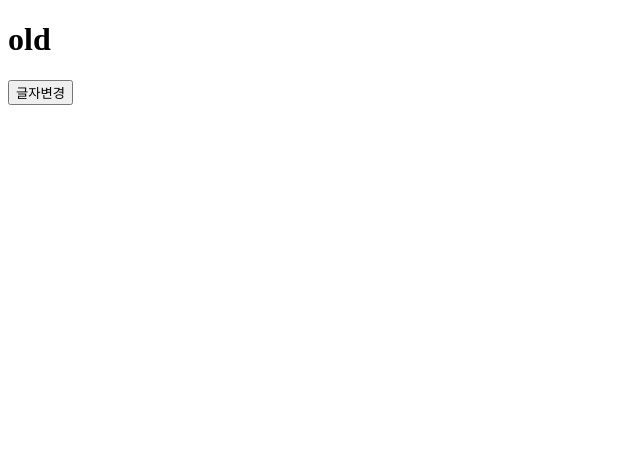
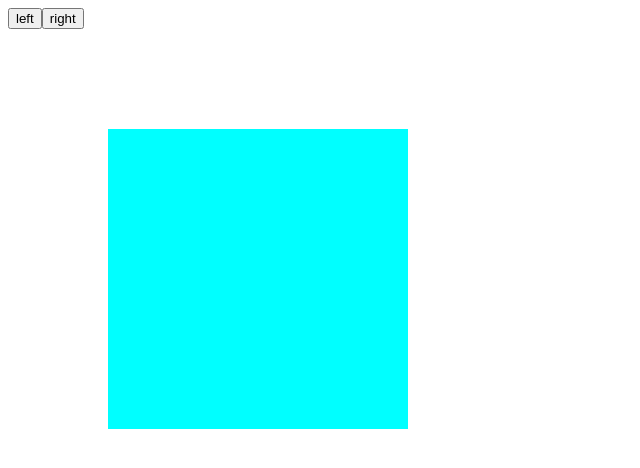
Before and after one commit to Moon-YJ/react-first, a React (Create React App) app: page / in a window 1280 px wide. Shown: the top 468 px of the page, without its empty margins (0-640 px from the left). Built offline with nearby package versions, Linux system fonts and the light colour scheme.

Commit message:
전위연산자, 후위연산자 및 state값 변경순서 고려

```diff
--- a/src/App.jsx
+++ b/src/App.jsx
@@ -1,34 +1,17 @@
 import { useState } from 'react';
-
-/*
-	- State가 변경 및 반영되는 시점
-		1.이벤트 발생시 State변경함수로 변경될 때 해당 렌더링사이클에서 변경됨
-		2.변경된 State값이 실제 DOM에 반영되는 싸이클 그 다음번 렌더링 사이클
-*/
+import './App.scss';
 
 export default function App() {
+	// state값 변경 순서에 따라 결과화면이 달라지는 경우
+	// 전위연산자, 후위연산자
 	console.log('render');
-	const [Txt, setTxt] = useState('old');
-
-	/*
-	- 위의 로직 실행순서
-		1. State값 초기화됨 (render1)
-		2. 버튼 클릭시 state값 변경은 되지만 해당 변경사항이 실제 반영되지 않음 (render1)
-		3. 리액트가 내부적으로 state값 변경을 인지해서 컴포넌트 재실행
-		4. 이전 렌더링사이클 변경된 state값이 실제 반영됨 (render2)
-	*/
+	let [Index, setIndex] = useState(0);
 
 	return (
 		<>
-			<h1>{Txt}</h1>
-			<button
-				onClick={() => {
-					setTxt('new');
-					console.log(Txt);
-				}}
-			>
-				글자변경
-			</button>
+			<button onClick={() => setIndex(--Index)}>left</button>
+			<button onClick={() => setIndex(++Index)}>right</button>
+			<div className='box' style={{ transform: `rotate(${45 * Index}deg)` }}></div>
 		</>
 	);
 }
--- /dev/null
+++ b/src/App.scss
@@ -0,0 +1,7 @@
+.box {
+	width: 300px;
+	height: 300px;
+	background-color: aqua;
+	margin: 100px;
+	transition: transform 0.5s;
+}
--- a/src/modal/Modal.jsx
+++ /dev/null
@@ -1,5 +0,0 @@
-import './Modal.scss';
-
-export default function Modal() {
-	return <div className='Modal'>Modal</div>;
-}
```
Also changed, not shown: src/modal/Modal.scss (deleted, +0 -11 lines).
